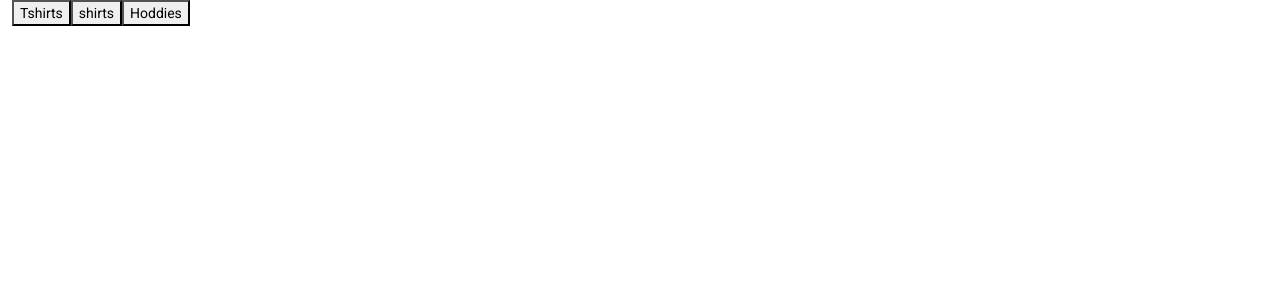
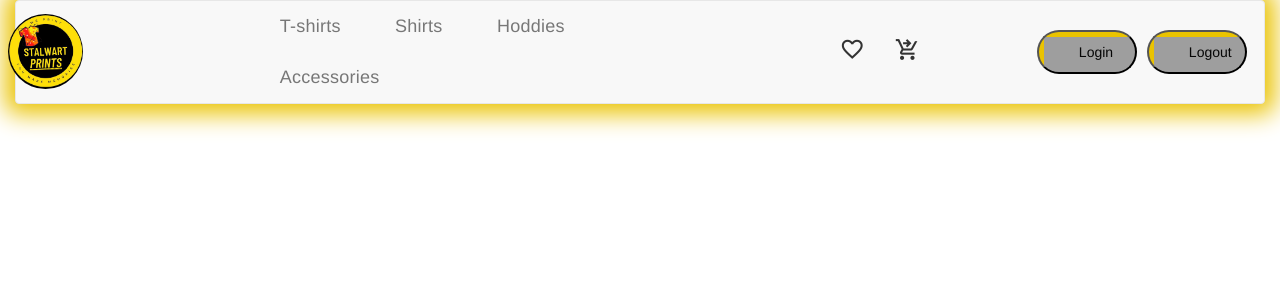
Before and after one commit to praveen100199/Stalwartprints, an Angular app in the folder my-app/: page / in a window 1280 px wide. Shown: the top 300 px of the page. Built offline with nearby package versions, Linux system fonts and the light colour scheme; grey boxes are pictures that could not be loaded.

Commit message:
navbar overview completed

```diff
--- a/my-app/src/app/navbar/navbar.component.html
+++ b/my-app/src/app/navbar/navbar.component.html
@@ -1,10 +1,38 @@
-<button mat-button [matMenuTriggerFor]="tshirts">Tshirts</button>
-
+<!DOCTYPE html>
+<html lang="en">
+  <head>
+    <title>Bootstrap Example</title>
+    <meta charset="utf-8" />
+    <meta name="viewport" content="width=device-width, initial-scale=1" />
+    <link rel="stylesheet" href="https://maxcdn.bootstrapcdn.com/bootstrap/3.4.1/css/bootstrap.min.css"/>
+    <link rel="stylesheet" href="https://fonts.googleapis.com/css2?family=Material+Symbols+Outlined:opsz,wght,FILL,GRAD@48,400,0,0" />
+    <link rel="stylesheet" href="https://fonts.googleapis.com/css2?family=Material+Symbols+Outlined:opsz,wght,FILL,GRAD@20..48,100..700,0..1,-50..200" />
+    <script src="https://ajax.googleapis.com/ajax/libs/jquery/3.6.4/jquery.min.js"></script>
+    <script src="https://maxcdn.bootstrapcdn.com/bootstrap/3.4.1/js/bootstrap.min.js"></script>
+  </head>
+  <body>
+    <nav class="navbar navbar-default">
+      <div class="container-fluid">
+        <div class="navbar-header">
+          <a class="navbar-brand" href="#"><img src="./assets/stalwartlogo.png" alt="LOGO" id="mainlogo"></a>
+        </div>
+        <ul class="nav navbar-nav" style="display: inline" >
+          <li>
+            <a href ="#">
+              <span mat-button [matMenuTriggerFor]="tshirts">T-shirts</span>
               <mat-menu #tshirts="matMenu">
-  <button mat-menu-item [matMenuTriggerFor]="polyster">Polyster</button>
-  <button mat-menu-item [matMenuTriggerFor]="polycotton">PolyCotton</button>
-  <button mat-menu-item [matMenuTriggerFor]="cotton">Cotton</button>
-  <button mat-menu-item [matMenuTriggerFor]="polotshirts">POLO Tshirts</button>
+                <button mat-menu-item [matMenuTriggerFor]="polyster">
+                  Polyster
+                </button>
+                <button mat-menu-item [matMenuTriggerFor]="polycotton">
+                  PolyCotton
+                </button>
+                <button mat-menu-item [matMenuTriggerFor]="cotton">
+                  Cotton
+                </button>
+                <button mat-menu-item [matMenuTriggerFor]="polotshirts">
+                  POLO Tshirts
+                </button>
               </mat-menu>
 
               <mat-menu #polyster="matMenu">
@@ -35,14 +63,19 @@
                 <button mat-menu-item>Custom Tshirts</button>
                 <button mat-menu-item>Coorporate</button>
               </mat-menu>
-
-<!-- Shirts -->
-
-<button mat-button [matMenuTriggerFor]="shirts">shirts</button>
+            </a>
+          </li>
+          <li>
+            <a href="#">
+              <span mat-button [matMenuTriggerFor]="shirts">Shirts</span>
 
               <mat-menu #shirts="matMenu">
-  <button mat-menu-item [matMenuTriggerFor]="polycotton">PolyCotton</button>
-  <button mat-menu-item [matMenuTriggerFor]="cotton">Cotton</button>
+                <button mat-menu-item [matMenuTriggerFor]="polycotton">
+                  PolyCotton
+                </button>
+                <button mat-menu-item [matMenuTriggerFor]="cotton">
+                  Cotton
+                </button>
               </mat-menu>
 
               <mat-menu #polycotton="matMenu">
@@ -59,14 +92,19 @@
                 <button mat-menu-item>Lord Ganesh</button>
                 <button mat-menu-item>Animee</button>
               </mat-menu>
-
-<!-- Hoddies -->
-
-<button mat-button [matMenuTriggerFor]="hoodies">Hoddies</button>
+            </a>
+          </li>
+          <li>
+            <a href="#">
+              <span mat-button [matMenuTriggerFor]="hoodies">Hoddies</span>
 
               <mat-menu #hoodies="matMenu">
-  <button mat-menu-item [matMenuTriggerFor]="withzip">With ZIP</button>
-  <button mat-menu-item [matMenuTriggerFor]="withoutzip">Without ZIP</button>
+                <button mat-menu-item [matMenuTriggerFor]="withzip">
+                  With ZIP
+                </button>
+                <button mat-menu-item [matMenuTriggerFor]="withoutzip">
+                  Without ZIP
+                </button>
               </mat-menu>
 
               <mat-menu #withzip="matMenu">
@@ -84,3 +122,33 @@
                 <button mat-menu-item>Navy blue</button>
                 <button mat-menu-item>Custom Color</button>
               </mat-menu>
+            </a>
+          </li>
+          <li>
+            <a href="#">
+              <span mat-button [matMenuTriggerFor]="accessories">Accessories</span>
+              <mat-menu #accessories="matMenu">
+                <button mat-menu-item>Caps</button>
+                <button mat-menu-item>Bags</button>
+                <button mat-menu-item>Water Bottels</button>
+                <button mat-menu-item>Pens</button>
+                <button mat-menu-item>Badges</button>
+                <button mat-menu-item>Cups</button>
+                <button mat-menu-item>Id Cards</button>
+                <button mat-menu-item>Custom Gifts</button>
+              </mat-menu>
+            </a>
+          </li>
+        </ul>
+        <div class="checkout">
+          <span class="material-symbols-outlined">favorite</span>
+          <span class="material-symbols-outlined">shopping_cart_checkout</span>
+        </div>
+        <div class="logbuttons">
+          <input type="button" value="Login" class="login"/>
+          <input type="button" value="Logout" class="logout"/>
+        </div>
+      </div>
+    </nav>
+  </body>
+</html>
--- a/my-app/src/app/navbar/navbar.component.scss
+++ b/my-app/src/app/navbar/navbar.component.scss
@@ -0,0 +1,105 @@
+* {
+  margin: 0px;
+  padding: 0px;
+}
+
+.navbar {
+  min-height: 90px;
+}
+
+#mainlogo {
+  height: 75px;
+  width: 75px;
+  border-radius: 50%;
+  margin-top: -28px;
+  margin-left: -120px;
+}
+
+.navbar{
+  box-shadow: 0 0 25px 10px #eac300;
+}
+
+ul {
+  width: 40%;
+  display: flex;
+}
+
+li {
+  margin-left: 5%;
+}
+
+li a span {
+  font-size: large;
+}
+
+.material-symbols-outlined {
+  font-size: 25px;
+  padding: 0px 15px 0px;
+}
+
+.login {
+  background: url("https://dh3vbjnk0bnfa.cloudfront.net/static/centralauth/images/btn-login.png")
+    no-repeat 5px 5px #eac300;
+  width: 100px;
+  cursor: pointer;
+  border-radius: 50px;
+  padding: 10px 20px 10px 0;
+  color: rgb(6, 6, 6);
+  font-size: 14px;
+  text-align: left;
+  color: rgb(6, 6, 6);
+  text-indent: 40px;
+  display: block;
+  margin: 0 auto;
+
+  /* Animations: */
+  -webkit-transition-timing-function: ease-in-out;
+  -webkit-transition-duration: 0.4s;
+  -webkit-transition-property: all;
+
+  -moz-transition-timing-function: ease-in-out;
+  -moz-transition-duration: 0.4s;
+  -moz-transition-property: all;
+}
+
+.login:hover {
+  background-image: url("https://dh3vbjnk0bnfa.cloudfront.net/static/centralauth/images/btn-login-hover.png");
+  background-position: 65px 5px;
+  text-indent: 20px;
+}
+
+.logout {
+  background: url("https://dh3vbjnk0bnfa.cloudfront.net/static/centralauth/images/btn-login-hover.png")
+    no-repeat 5px 5px #eac300;
+  width: 100px;
+  cursor: pointer;
+  border-radius: 50px;
+  padding: 10px 20px 10px 0;
+  color: rgb(6, 6, 6);
+  font-size: 14px;
+  text-align: left;
+  text-indent: 40px;
+  display: block;
+  margin: 0 auto;
+
+  /* Animations: */
+  -webkit-transition-timing-function: ease-in-out;
+  -webkit-transition-duration: 0.4s;
+  -webkit-transition-property: all;
+
+  -moz-transition-timing-function: ease-in-out;
+  -moz-transition-duration: 0.4s;
+  -moz-transition-property: all;
+}
+
+.logout:hover {
+  background-image: url("https://dh3vbjnk0bnfa.cloudfront.net/static/centralauth/images/btn-login.png");
+  background-position: 65px 5px;
+  text-indent: 15px;
+}
+
+.logbuttons {
+  display: flex;
+  width: 220px;
+  margin-right: -100px;
+}
```
Also changed, not shown: my-app/src/assets/stalwartlogo.png (added). Lines whose indentation alone changed are shown as unchanged.
